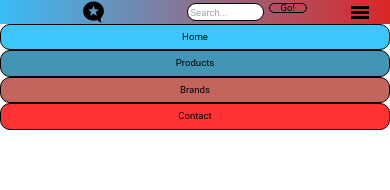
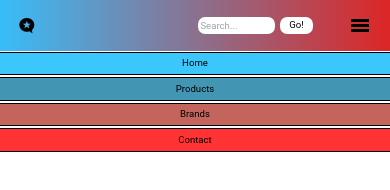
Before and after one commit to Laskovic/responsive_menu, a website: page index.html in a window 390 px wide. Both pictures are taken after a click on the element 359 px from the left and 12 px from the top of the page. Drawn offline with Linux system fonts and the light colour scheme.

Commit message:
finished adding all tailwind classes, media queries onwards

```diff
--- a/index.html
+++ b/index.html
@@ -9,37 +9,38 @@
     <title>Menu</title>
 </head>
 <body>
+
     <section>
-        <div class="relative flex justify-evenly items-center min-w-full bg-gradient-to-r from-sky-400 to-red-600">
+        <div class="wrapper relative flex justify-evenly items-center min-w-full bg-gradient-to-r from-sky-400 to-red-600 min-h-[6vh]">
             <i class="fa-brands fa-microblog"></i>
                     <a href="" class="hover:border-b hover:border-black text-base link">Home</a>
                     <a href="" class="hover:border-b hover:border-black text-base link">Products</a>
                     <a href="" class="hover:border-b hover:border-black text-base link">Brands</a>
                     <a href="" class="hover:border-b hover:border-black text-base link">Contact</a>
-                    <div class="search-wrapper">
+                    <div class="search-wrapper flex gap-2">
                         <form action="">
-                        <input type="text" class="searchTerm" placeholder="Search...">
+                        <input type="text" class="searchTerm rounded-xl p-[0.3rem] focus:outline-none" placeholder="Search...">
                         </form>
-                        <button type="submit" class="searchButton ">Go!
+                        <button type="submit" class="searchButton bg-white rounded-xl w-14">Go!
                         </button>
                 </div>
-                    <div class="burger-open">
-                        <span class="line"></span>
-                        <span class="line"></span>
-                        <span class="line"></span>
+                    <div class="burger-open absolute right-0 mr-8 opacity-0 invisible">
+                        <span class="w-[18px] h-[3px] block m-[2px] bg-black"></span>
+                        <span class="w-[18px] h-[3px] block m-[2px] bg-black"></span>
+                        <span class="w-[18px] h-[3px] block m-[2px] bg-black"></span>
                     </div>
         </div>
+    </section>
 
-    </section>
     <section>
         <div class="wrapper2 toggled">
-            <a href="" class="hamburger-link hamburger-link-1">Home</a>
-            <a href="" class="hamburger-link hamburger-link-2">Products</a>
-            <a href="" class="hamburger-link hamburger-link-3">Brands</a>
-            <a href="" class="hamburger-link hamburger-link-4">Contact</a>
+            <a href="" class="w-screen flex justify-center align-center py-1.5 border-solid border-x-0 border-y-[1px] border-black m-px bg-[#0bbafacc]">Home</a>
+            <a href="" class="w-screen flex justify-center align-center py-1.5 border-solid border-x-0 border-y-[1px] border-black m-px bg-[#157ca1cc]">Products</a>
+            <a href="" class="w-screen flex justify-center align-center py-1.5 border-solid border-x-0 border-y-[1px] border-black m-px bg-[#b43f34cc]">Brands</a>
+            <a href="" class="w-screen flex justify-center align-center py-1.5 border-solid border-x-0 border-y-[1px] border-black m-px bg-[#ff0000cc]">Contact</a>
         </div>
+    </section>
 
-    </section>
     <script src="script.js"></script>
 </body>
 </html>
--- a/styles.css
+++ b/styles.css
@@ -3,13 +3,6 @@
 @tailwind utilities;
 
 @import url('https://fonts.googleapis.com/css2?family=Roboto:wght@500&display=swap');
-
-/* @layer base {
-    :root {
-        --first-color: 255 0 0;
-        --second-color: 11 186 250;
-    }
-} */
 
 * {
     margin: 0;
@@ -24,35 +17,11 @@
     font-size: 3rem;
 }
 
-button {
-    background-color: #fff;
-    border: none;
-    border-radius:10px;
-    display: flex;
-    flex-direction:row;
-    justify-content: center;
-    align-items: center;
-    border: 1.5px solid black;
-    width: 3.5rem;
-    height: 1rem;
-    box-sizing:border-box;
-}
-
-.burger-open {
-    position: absolute;
-    right: 0;
-    margin-right: 2rem;
-    opacity: 0;
-    visibility: hidden;
-}
-
 .toggled {
     display: flex;
     flex-direction: column;
     align-items: center;
     justify-content: center;
-    /* position: absolute;
-    top: 0; */
 }
 
 .toggled2 {
@@ -64,58 +33,9 @@ button {
     visibility: visible;
 }
 
-.line {
-    width: 18px;
-    height: 3px;
-    background-color: black;
-    display: block;
-    margin: 2px;
-}
-
-.search-wrapper {
-    display: flex;
-    gap: 0.5rem;
-}
-
-.searchTerm {
-    border-radius: 10px;
-    padding: 0.2rem;
-    border: 1.5px solid black;
-}
-
-.searchTerm:focus {
-    outline: none;
-}
-
 .wrapper2 {
     opacity: 0;
     visibility: hidden;
-}
-
-.hamburger-link {
-    width: 100vw;
-    display: flex;
-    justify-content: center;
-    align-items: center;
-    padding: 5px 0;
-    border: 1px solid;
-    border-radius: 10px;
-}
-
-.hamburger-link-1 {
-    background: rgba(11, 186, 250, 0.8)
-}
-
-.hamburger-link-2 {
-    background: rgba(21, 124, 161, 0.8)
-}
-
-.hamburger-link-3 {
-    background: rgb(180, 63, 52, 0.8)
-}
-
-.hamburger-link-4 {
-    background: rgb(255, 0, 0, 0.8)
 }
 
 @media (max-width: 1000px) {
@@ -156,10 +76,21 @@ button {
 @media (max-width: 475px) {
     .link {
         display: none;
+        visibility: hidden;
     }
     .wrapper {
-        justify-content:space-around;
-        align-items: center;
+        justify-content: space-around;
+        height: 3rem;
+    }
+    .fa-brands {
+        position: absolute;
+        left: 0;
+        margin-left: 2rem;
+        font-size: 1.8rem;
+    }
+    .search-wrapper {
+        position: absolute;
+        right: 8rem;
     }
     .burger-open {
         opacity: 1;
```
Also changed, not shown: tailwind/output.css.
